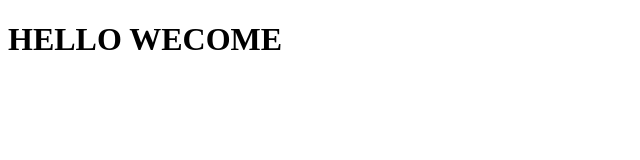
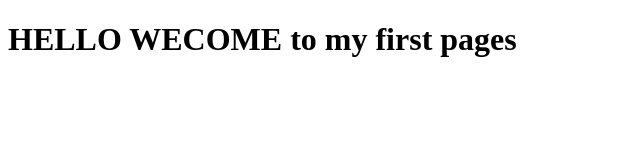
Before and after one commit to AJAY7WKUMAR/welocme-text, a plain HTML site: page site/index.html in a window 1280 px wide. Shown: the whole page, without its empty margins (0-640 px from the left). Drawn offline with Linux system fonts and the light colour scheme.

Commit message:
small addition to our page content

```diff
--- a/site/index.html
+++ b/site/index.html
@@ -4,6 +4,6 @@
 	<title>HELLO AJAY</title>
 </head>
 <body>
-<H1>HELLO WECOME</H1>
+<H1>HELLO WECOME to my first pages</H1>
 </body>
 </html>
```
